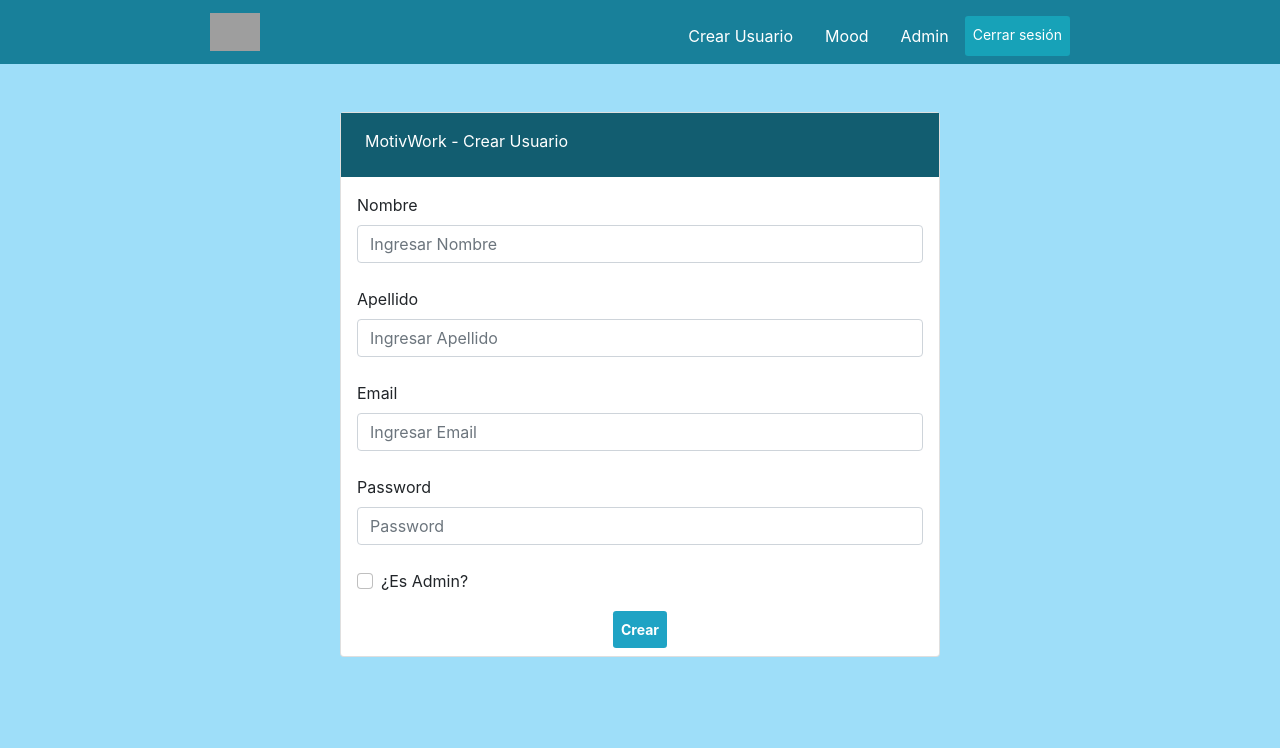
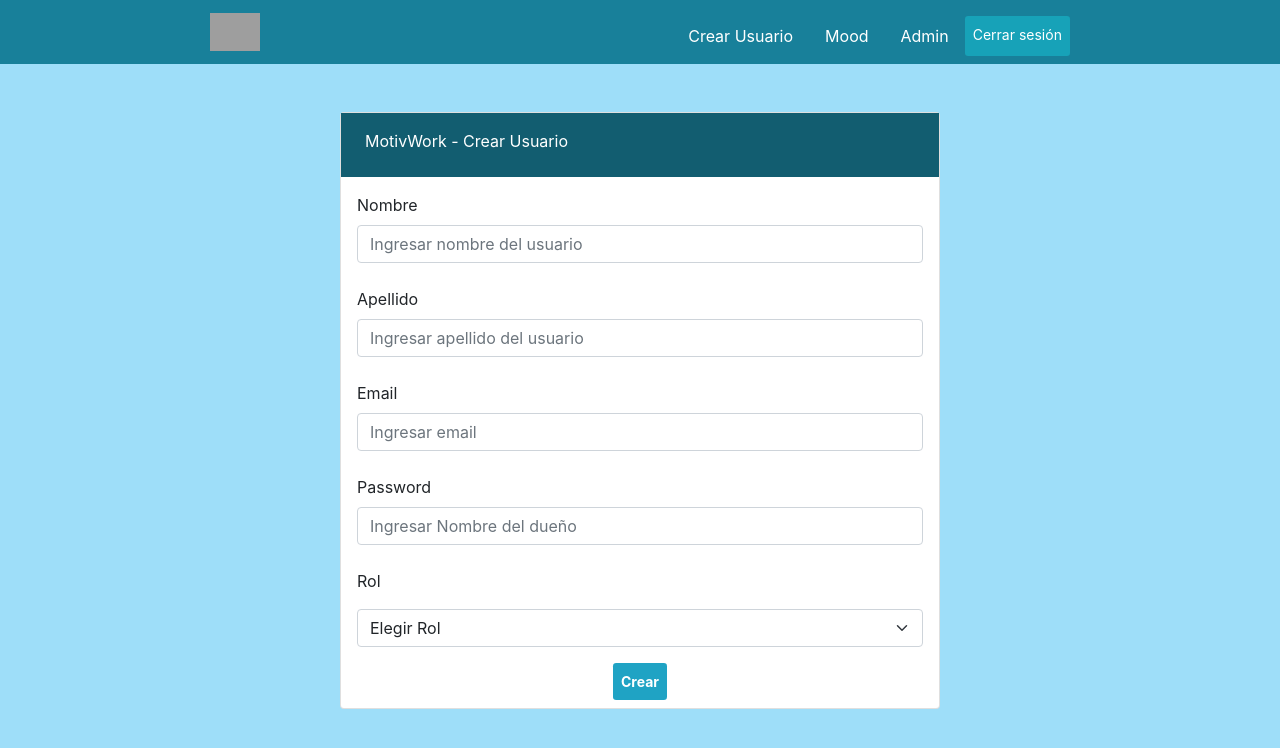
Before and after one commit to Rickywep/motiv, a React (Create React App) app: page /NewUser in a window 1280 px wide. Shown: the top 748 px of the page. Built offline with nearby package versions, Linux system fonts and the light colour scheme; grey boxes are pictures that could not be loaded.

Commit message:
agrego localstorage a la creacion de usuarios

```diff
--- a/src/components/FormNewUser.jsx
+++ b/src/components/FormNewUser.jsx
@@ -1,32 +1,92 @@
 import { Form, Button } from "react-bootstrap";
-import { useState } from "react";
+import { useState, useEffect } from "react";
 import Swal from "sweetalert2";
-import { useRef } from "react";
+import { v4 as uuidv4 } from "uuid";
 
 export default function FormNewUser() {
-  const [input, setInput] = useState({});
+  // state de validacion
   const [validated, setValidated] = useState(false);
-  const form = useRef();
 
-  const handleChange = (event) => {
-    const { value, name } = event.target;
-    const newInput = { ...input, [name]: value };
-    setInput(newInput);
+  // state de usuarios
+  const [user, setUser] = useState({
+    userName: "",
+    userSurname: "",
+    email: "",
+    password: "",
+    rol: "",
+  });
+
+  // usuarios en local Storage
+  let usuariosIniciales = JSON.parse(localStorage.getItem("usuarios"));
+  if (!usuariosIniciales) {
+    usuariosIniciales = [];
+  }
+
+  // Arreglo de usuario
+  const [usuarios, setUsuarios] = useState(usuariosIniciales);
+
+  // use Effect para realizar ciertas operaciones cuando el esta cambia
+  useEffect(() => {
+    if (usuariosIniciales) {
+      localStorage.setItem("usuarios", JSON.stringify(usuarios));
+    } else {
+      localStorage.setItem("usuarios", JSON.stringify([]));
+    }
+  }, [usuarios]);
+
+  // Funcion que tome las citas actuales y agregue la nueva
+  const crearUsuario = (usuario) => {
+    setUsuarios([...usuarios, usuario]);
   };
 
-  const sendEmail = (e) => {
-    const form = e.currentTarget;
-    e.preventDefault();
+  //Funcion para eliminar una cita por su id
+  // const handleDelete = (id) => {
+  //   const cerrarSeccion = usuarios.filter((usuario) => usuario.id !== id);
+  //   if (usuarios.id !== id) {
+  //     setUsuarios(cerrarSeccion);
+  //   }
+  // };
+
+  // Funcion que se ejecuta cada que el usuario escribe en un  input
+  const handleChange = (e) => {
+    setUser({
+      ...user,
+      [e.target.name]: e.target.value,
+    });
+  };
+
+  //Extraer los valores
+  const { userName, userSurname, email, password, rol } = user;
+
+  // cuando el usuario presiona  el enviar cita
+  const handleSubmit = (event) => {
+    event.preventDefault();
+    const form = event.currentTarget;
+
+    //validar
     if (form.checkValidity() === true) {
-      e.stopPropagation();
+      event.stopPropagation();
       Swal.fire({
         icon: "success",
         title: "Usuario creado con éxito",
         showConfirmButton: false,
         timer: 2000,
       });
-      form.reset();
-      setValidated(false); //
+
+      //asignar un ID
+      user.id = uuidv4();
+
+      // crear una cita
+      crearUsuario(user);
+
+      //Reiniciar el form
+      setUser({
+        userName: "",
+        userSurname: "",
+        email: "",
+        password: "",
+        rol: "",
+      });
     } else {
       setValidated(true);
       Swal.fire({
@@ -35,13 +95,11 @@ export default function FormNewUser() {
       });
     }
   };
-
   return (
     <Form
-      ref={form}
       noValidate
       validated={validated}
-      onSubmit={sendEmail}
+      onSubmit={handleSubmit}
       className="card mt-5 mx-auto formulario"
     >
       <div className="fondo-titulo">
@@ -52,52 +110,69 @@ export default function FormNewUser() {
           <Form.Group className="mb-4" controlId="formBasicEmail">
             <Form.Label>Nombre</Form.Label>
             <Form.Control
-              name="Nombre"
+              name="userName"
+              required
+              type="text"
+              placeholder="Ingresar nombre del usuario"
               onChange={handleChange}
-              type="text"
-              placeholder="Ingresar Nombre"
-              required
+              value={userName}
             />
           </Form.Group>
           <Form.Group className="mb-4" controlId="formBasicEmail">
             <Form.Label>Apellido</Form.Label>
             <Form.Control
-              name="email"
+              name="userSurname"
+              required
+              type="text"
+              placeholder="Ingresar apellido del usuario"
               onChange={handleChange}
-              type="text"
-              placeholder="Ingresar Apellido"
-              required
+              value={userSurname}
             />
           </Form.Group>
           <Form.Group className="mb-4" controlId="formBasicEmail">
             <Form.Label>Email</Form.Label>
             <Form.Control
               name="email"
+              required
+              type="text"
+              placeholder="Ingresar email"
               onChange={handleChange}
-              type="email"
-              placeholder="Ingresar Email"
-              required
+              value={email}
             />
           </Form.Group>
           <Form.Group className="mb-4" controlId="formBasicPassword">
             <Form.Label>Password</Form.Label>
             <Form.Control
               name="password"
+              required
+              type="text"
+              placeholder="Ingresar Nombre del dueño"
               onChange={handleChange}
-              type="password"
-              placeholder="Password"
-              required
+              value={password}
             />
           </Form.Group>
-          <Form.Group className="mt-2" controlId="formBasicCheckbox">
+          <Form.Label>Rol</Form.Label>
+          <Form.Select
+
+            name="rol"
+            onChange={handleChange}
+            className="mt-2"
+            aria-label="Floating label select example"
+            value={rol}
+          >
+            <option value="">Elegir Rol</option>
+            <option value="usuario">usuario</option>
+            <option value="admin">admin</option>
+          </Form.Select>
+          {/* <Form.Group className="mt-2" controlId="formBasicCheckbox">
             <Form.Check
+              className="mt-5"
               onChange={handleChange}
-              type="checkbox"
               name="checkbox"
-              required
               label="¿Es Admin? "
+              value={checkbox}
             />
-          </Form.Group>
+          </Form.Group> */}
         </div>
       </div>
 
--- a/src/components/Formulario.jsx
+++ b/src/components/Formulario.jsx
@@ -3,15 +3,26 @@ import { useState } from "react";
 import Swal from "sweetalert2";
 import { useHistory } from "react-router-dom";
 
-const  usuario= {
-  email: "rickymoreno@correo.com",
+const  admin= {
+  email: "admin@admin",
   name: "admin",
-  password: "123",
+  password: "admin",
 };
 
 export default function Formulario() {
   const [input, setInput] = useState({});
   const history = useHistory();
+
+
+  // usuarios en local Storage
+  let usuariosIniciales = JSON.parse(localStorage.getItem("usuarios"));
+  if (!usuariosIniciales) {
+    usuariosIniciales = [];
+  }
+
+  // Array de usuario
+  const [usuarios, setUsuarios] = useState(usuariosIniciales);
+
 
   const handleChange = (event) => {
     const { value, name } = event.target;
@@ -22,7 +33,7 @@ export default function Formulario() {
   const handleSubmit = (event) => {
     const form = event.currentTarget;
     event.preventDefault();
-    if (input.email === usuario.email && input.password === usuario.password) {
+    if (input.email === usuarios.email && input.password === usuarios.password) {
       Swal.fire({
         icon: "success",
         title: "Bienvenido Usuario",
@@ -30,6 +41,14 @@ export default function Formulario() {
         timer: 2000,
       });
       history.push("/Perfil");
+    } else if(input.email === admin.email && input.password === admin.password) {
+      Swal.fire({
+        icon: "success",
+        title: "Bienvenido admin",
+        showConfirmButton: false,
+        timer: 2000,
+      });
+      history.push("/Admin");
     } else {
       Swal.fire({
         icon: "error",
@@ -38,7 +57,6 @@ export default function Formulario() {
     }
     form.reset();
   };
-
   return (
     <Form
       onSubmit={handleSubmit}
```
